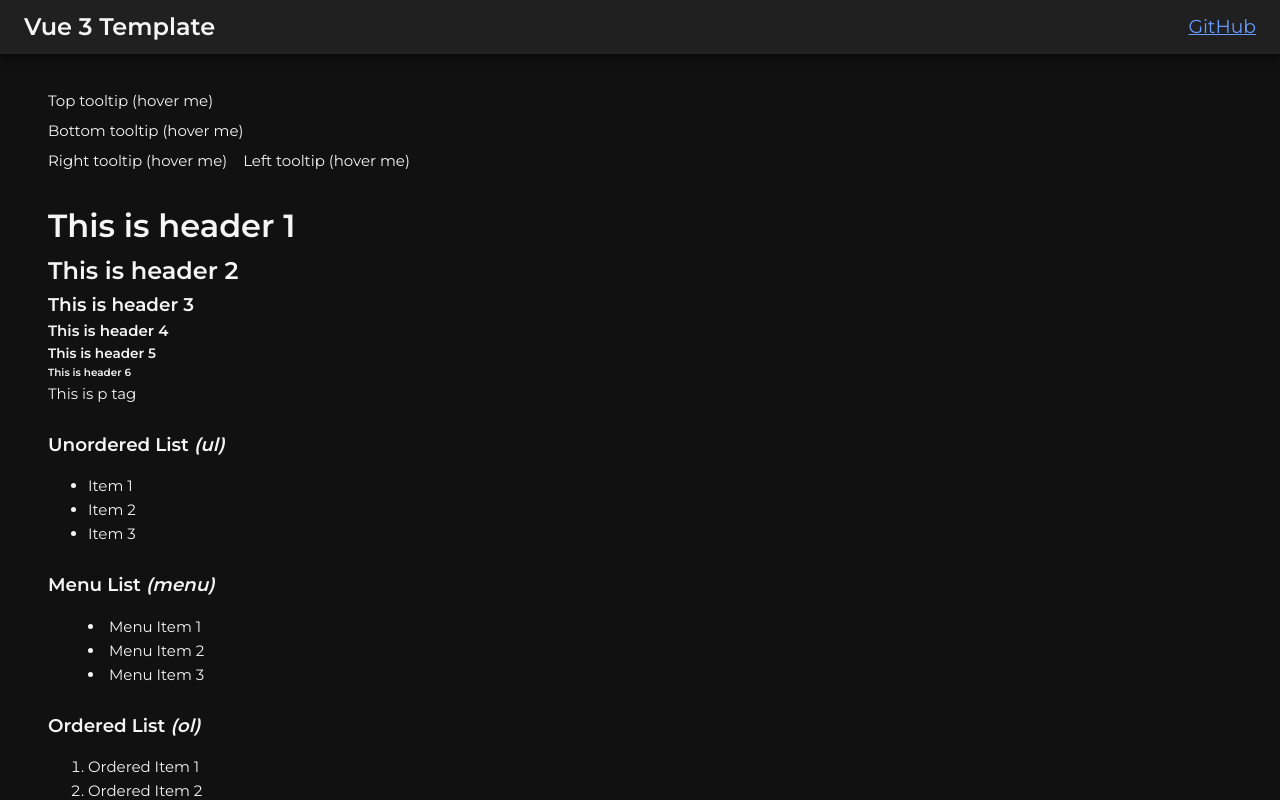
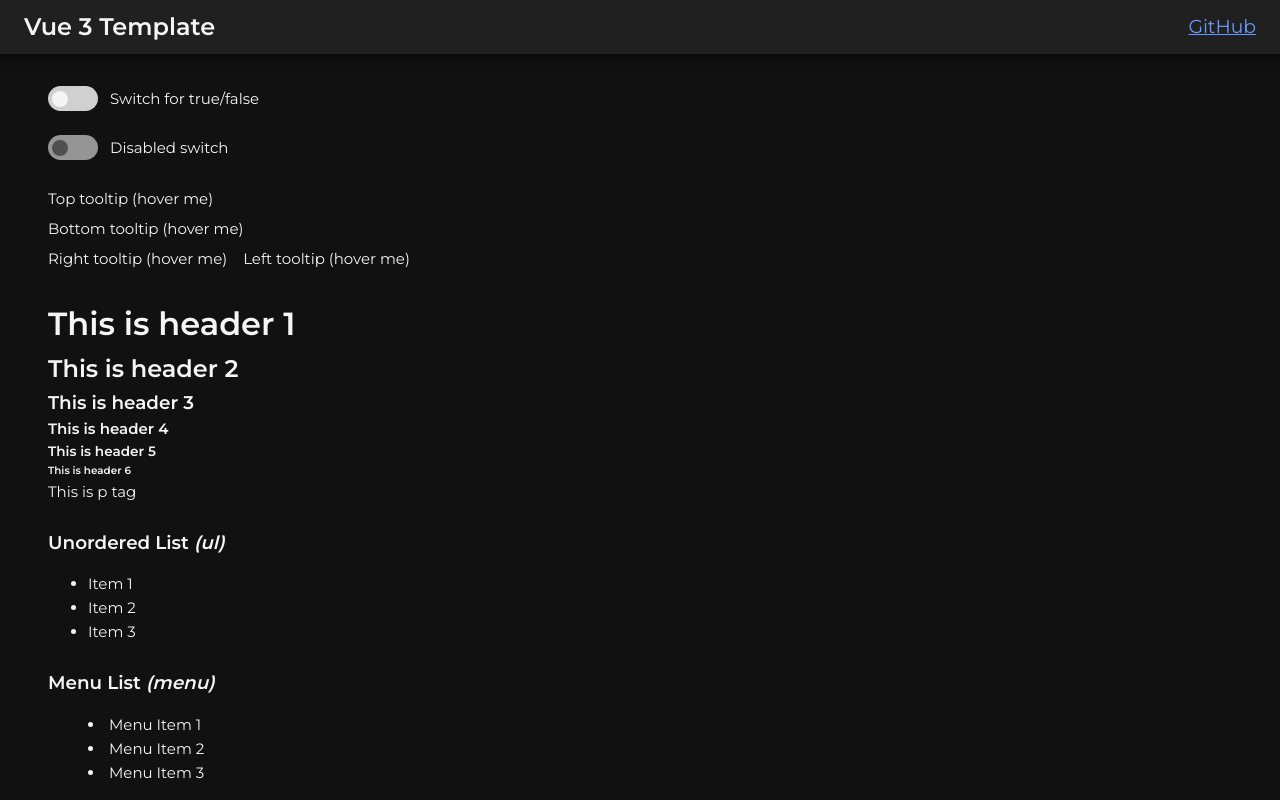
Before and after one commit to Wittcheen/Vue3-Template, a Vue app: page / in a window 1280 px wide. Shown: the top 800 px of the page. Built offline with nearby package versions, Linux system fonts and the light colour scheme.

Commit message:
Made a custom toggle-switch component

```diff
--- /dev/null
+++ b/src/components/base/toggle-switch.vue
@@ -0,0 +1,110 @@
+<template>
+	<label class="switch-container">
+		<input v-bind="$attrs" type="checkbox" :checked="checked"
+			@change="$emit('update:checked', $event.target.checked)" />
+		<span class="switch"></span>
+		<span class="label">{{ label }}</span>
+	</label>
+</template>
+
+<script>
+export default {
+	inheritAttrs: false,
+	props: {
+		checked: {
+			type: Boolean,
+			required: true
+		},
+		label: {
+			type: String,
+			required: true
+		}
+	}
+};
+</script>
+
+<style scoped>
+label.switch-container {
+	cursor: pointer;
+	display: flex;
+	align-items: center;
+	width: fit-content;
+	max-width: 50%;
+}
+
+/* Visually hide the checkbox */
+label.switch-container input {
+	position: absolute;
+	width: 0px;
+	height: 0px;
+	padding: 0;
+	overflow: hidden;
+}
+
+span.label {
+	padding-left: 12px;
+	overflow: hidden;
+	text-overflow: ellipsis;
+	white-space: nowrap;
+	cursor: default;
+	user-select: none;
+}
+
+span.switch {
+	--switch-container-width: 50px;
+	--switch-size: calc(var(--switch-container-width) / 2);
+
+	cursor: pointer;
+	display: flex;
+	align-items: center;
+	position: relative;
+	height: var(--switch-size);
+	width: var(--switch-container-width);
+	flex-basis: var(--switch-container-width);
+	border-radius: var(--switch-size);
+	background-color: var(--c-white-muted);
+	transition: background-color 0.25s ease-in-out;
+	flex-shrink: 0;
+}
+
+span.switch::before {
+	content: "";
+	position: absolute;
+	left: 2px;
+	height: calc(var(--switch-size) - 5px);
+	width: calc(var(--switch-size) - 5px);
+	border-radius: 100%;
+	background-color: var(--c-white);
+	border: 2px solid var(--c-white-muted);
+	transition: transform 0.375s ease-in-out;
+}
+
+label.switch-container input:checked + span.switch {
+	background-color: var(--c-blue-muted);
+}
+
+label.switch-container input:checked + span.switch::before {
+	border-color: var(--c-blue-muted);
+	transform: translateX(calc(var(--switch-container-width) - var(--switch-size)));
+}
+
+label.switch-container input:focus + span.switch::before {
+	border-color: var(--c-white-soft);
+}
+
+label.switch-container input:focus:checked + span.switch::before {
+	border-color: var(--c-blue-muted);
+}
+
+/* DISABLED */
+
+label.switch-container input:disabled + span.switch {
+	background-color: var(--c-gray-muted);
+	cursor: auto;
+}
+
+label.switch-container input:disabled + span.switch::before {
+	background-color: var(--c-gray);
+	border-color: var(--c-gray-muted);
+}
+</style>
--- a/src/views/Showcase.vue
+++ b/src/views/Showcase.vue
@@ -1,6 +1,13 @@
 <template>
 	<main>
-		<div class="tooltip-showcase">
+		<div>
+			<toggle-switch v-model:checked="showcaseSwitch" label="Switch for true/false" />
+		</div>
+		<div class="divide">
+			<toggle-switch v-model:checked="showcaseSwitch" disabled label="Disabled switch" />
+		</div>
+
+		<div class="divide tooltip-showcase">
 			<p v-tooltip.top="'This is a top tooltip!'">Top tooltip (hover me)</p>
 			<p v-tooltip.bottom="'This is a bottom tooltip!'">Bottom tooltip (hover me)</p>
 			<p v-tooltip.right="'This is a right tooltip!'" style="margin-right: 1rem;">Right tooltip (hover me)</p>
@@ -12,9 +19,20 @@
 </template>
 
 <script>
+import toggleSwitch from '@/components/base/toggle-switch.vue';
 import showcase from '@/components/showcase.vue';
 export default {
-	components: { showcase }
+	components: { toggleSwitch, showcase },
+	data() {
+		return {
+			showcaseSwitch: false
+		};
+	},
+	watch: {
+		showcaseSwitch(newValue) {
+			console.log("Showcase Switch: " + newValue);
+		}
+	}
 };
 </script>
 
```
